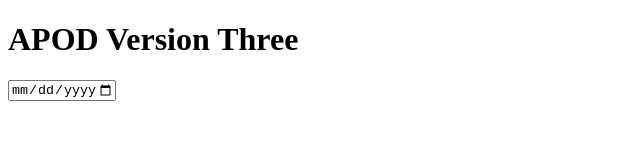
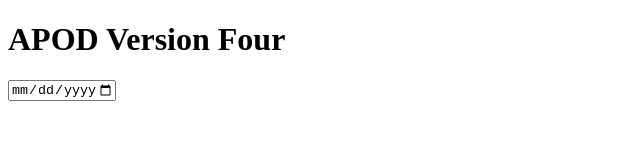
Before and after one commit to nsitu/APOD, a website: page public/index.html in a window 1280 px wide. Shown: the full height of the page, 0-640 px from the left. Drawn offline with nearby package versions, Linux system fonts and the light colour scheme.

Commit message:
Version Four

```diff
--- a/public/index.html
+++ b/public/index.html
@@ -13,7 +13,7 @@
   </head>
   <body>
     <header>
-        <h1>APOD Version Three</h1>
+        <h1>APOD Version Four</h1>
     </header>
     <main id="app">
         <form>
```
